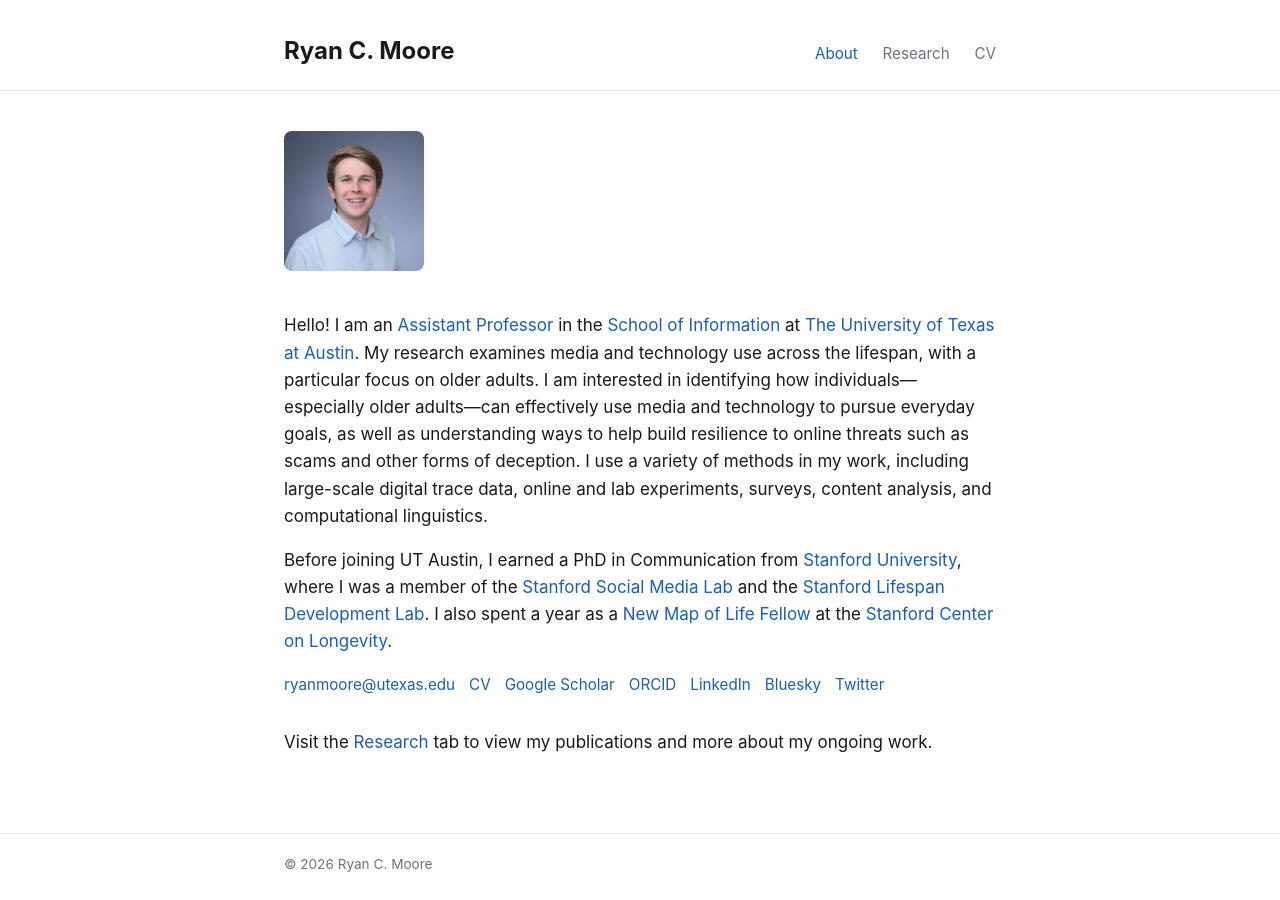
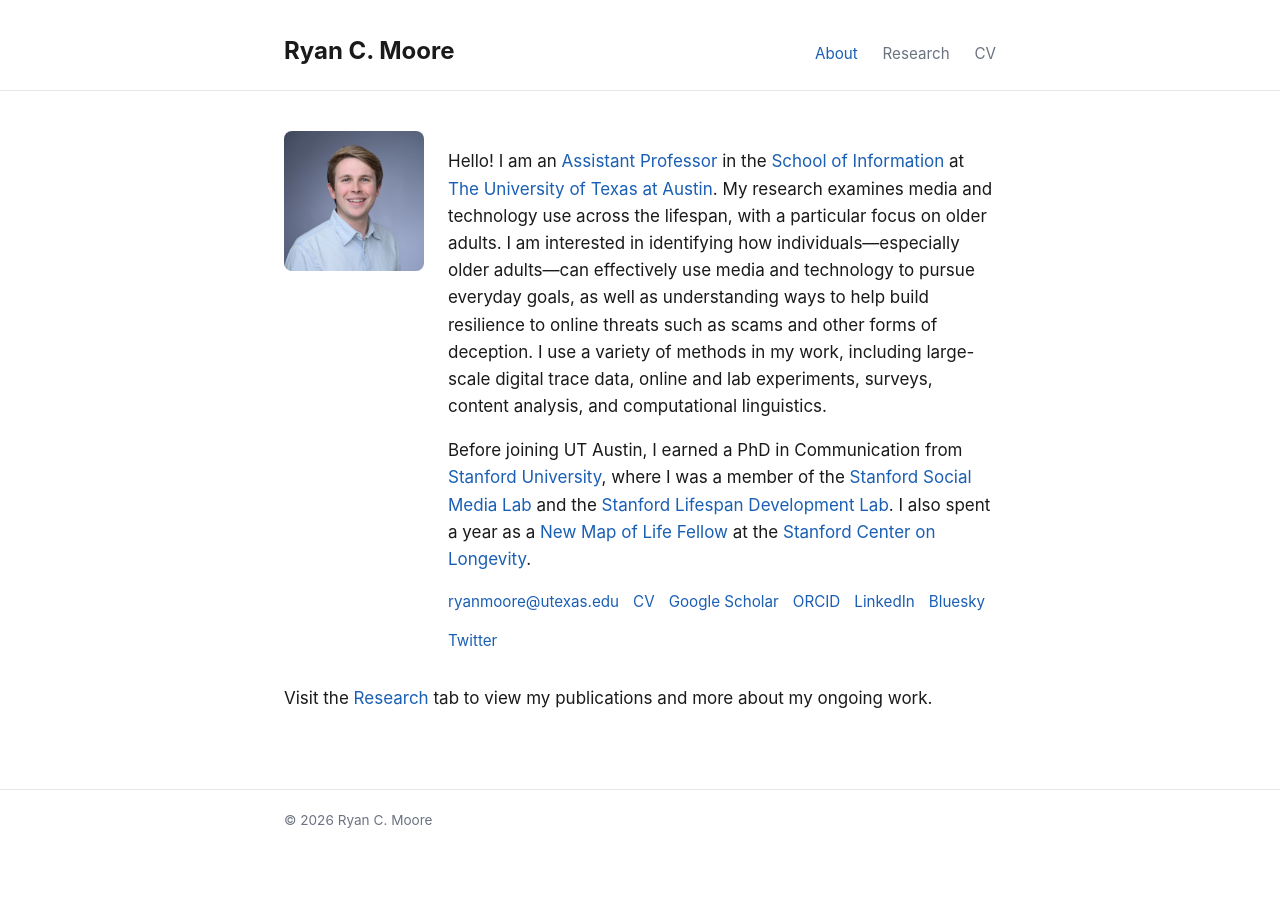
Before and after one commit to ryan-c-moore/ryanmoore.science, a Jekyll site: the page built from index.md, in a window 1280 px wide. Built offline with Jekyll 4.4.1, drawn with Linux system fonts in a browser that asks for light colours.

Commit message:
Fix mobile Working Papers layout and desktop About page photo/text wrap
.wp-item had a leftover display:flex from an earlier iteration with
thumbnails, cramming title/status/authors/links into one row instead of
stacking — most visible on narrow mobile widths. Also gives the About page's
text column proper flex sizing (flex:1; min-width:0) so it sits beside the
photo on desktop instead of wrapping below it, while keeping the vertical
stack on small screens via an explicit breakpoint.

```diff
--- a/assets/css/main.scss
+++ b/assets/css/main.scss
@@ -87,7 +87,6 @@ main.wrap {
   gap: 24px;
   align-items: flex-start;
   margin-bottom: 32px;
-  flex-wrap: wrap;
 }
 .profile img {
   width: 140px;
@@ -95,6 +94,19 @@ main.wrap {
   object-fit: cover;
   border-radius: 8px;
   flex-shrink: 0;
+}
+.profile-body {
+  flex: 1;
+  min-width: 0;
+}
+@media (max-width: 520px) {
+  .profile {
+    flex-direction: column;
+  }
+  .profile img {
+    width: 120px;
+    height: 120px;
+  }
 }
 .profile-links {
   display: flex;
@@ -206,8 +218,6 @@ main h2:not(:first-child) {
 }
 
 .wp-item {
-  display: flex;
-  gap: 16px;
   padding: 16px 0;
   border-bottom: 1px solid var(--border);
 }
--- a/index.md
+++ b/index.md
@@ -4,7 +4,7 @@ title: "About"
 
 <div class="profile">
   <img src="{{ '/assets/bio.jpg' | relative_url }}" alt="Ryan C. Moore">
-  <div>
+  <div class="profile-body">
     <p>Hello! I am an <a href="https://ischool.utexas.edu/profiles/ryan-moore-0" target="_blank" rel="noopener">Assistant Professor</a> in the <a href="https://ischool.utexas.edu/" target="_blank" rel="noopener">School of Information</a> at <a href="https://www.utexas.edu/" target="_blank" rel="noopener">The University of Texas at Austin</a>. My research examines media and technology use across the lifespan, with a particular focus on older adults. I am interested in identifying how individuals—especially older adults—can effectively use media and technology to pursue everyday goals, as well as understanding ways to help build resilience to online threats such as scams and other forms of deception. I use a variety of methods in my work, including large-scale digital trace data, online and lab experiments, surveys, content analysis, and computational linguistics.</p>
 
     <p>Before joining UT Austin, I earned a PhD in Communication from <a href="https://www.stanford.edu/" target="_blank" rel="noopener">Stanford University</a>, where I was a member of the <a href="https://sml.stanford.edu/" target="_blank" rel="noopener">Stanford Social Media Lab</a> and the <a href="https://lifespan.stanford.edu/" target="_blank" rel="noopener">Stanford Lifespan Development Lab</a>. I also spent a year as a <a href="https://longevity.stanford.edu/ryan-moore/" target="_blank" rel="noopener">New Map of Life Fellow</a> at the <a href="https://longevity.stanford.edu/" target="_blank" rel="noopener">Stanford Center on Longevity</a>.</p>
```
